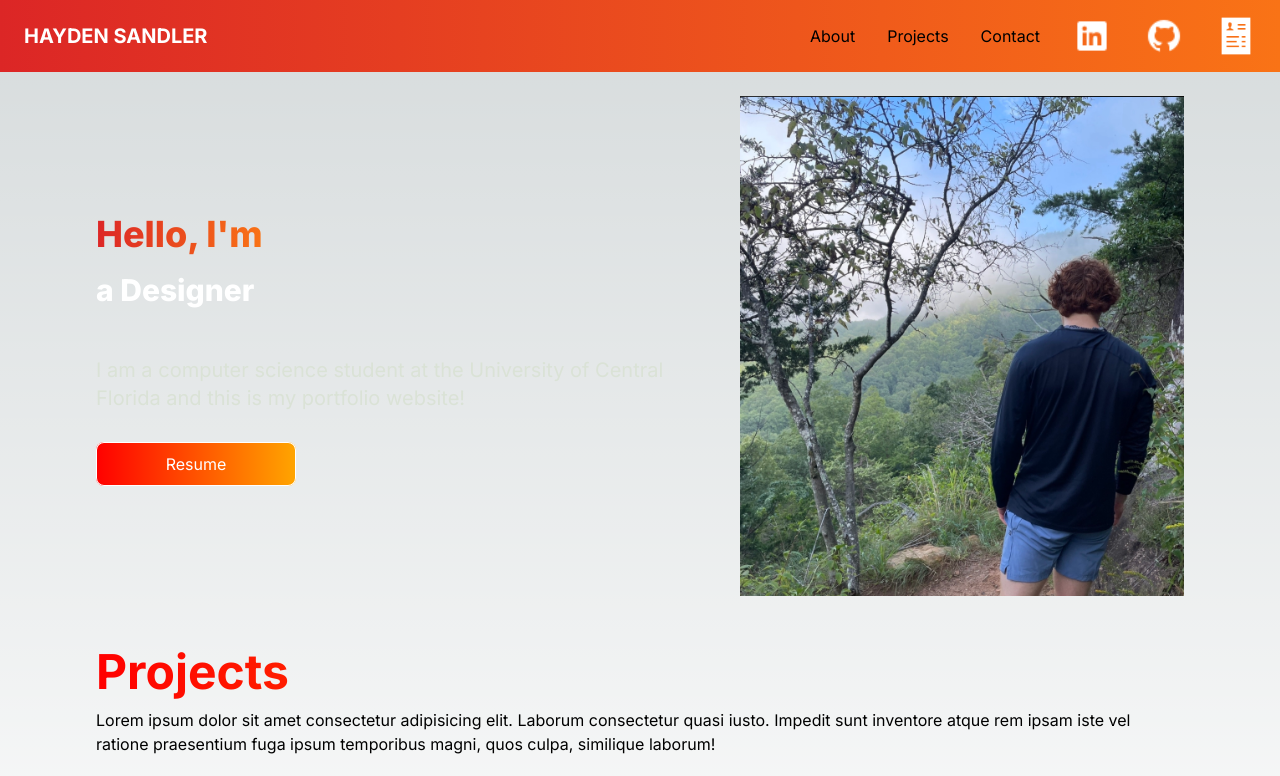
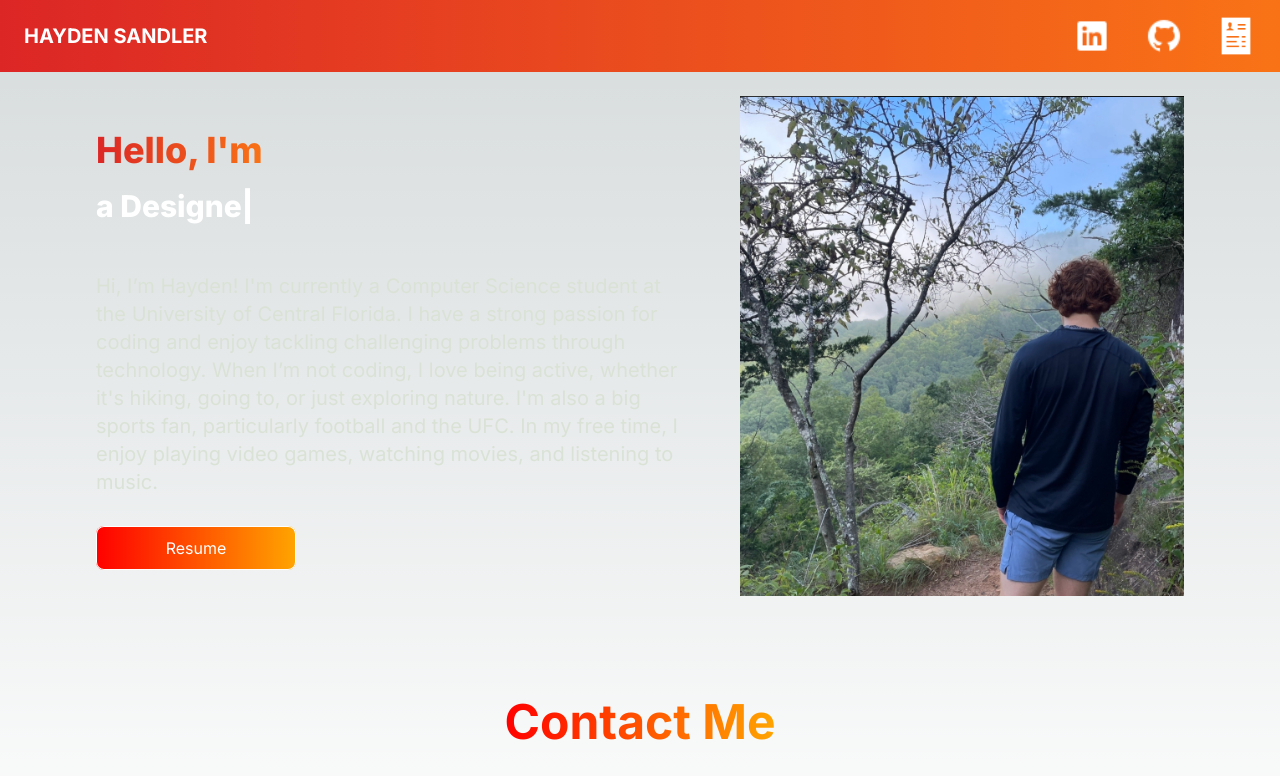
Before and after one commit to s1nno/portfolio, a Next.js app: page / in a window 1280 px wide. Shown: the top 776 px of the page. Built offline with nearby package versions, Linux system fonts and the light colour scheme.

Commit message:
new paragraph

```diff
--- a/app/components/HeroSection.jsx
+++ b/app/components/HeroSection.jsx
@@ -39,10 +39,10 @@ const HeroSection = () => {
             style={{
               paddingTop: "25px",
               paddingBottom: "30px",
+              maxWidth: "600px",
             }}
           >
-            I am a computer science student at the University of Central Florida
-            and this is my portfolio website!
+            Hi, I’m Hayden! I'm currently a Computer Science student at the University of Central Florida. I have a strong passion for coding and enjoy tackling challenging problems through technology. When I’m not coding, I love being active, whether it's hiking, going to, or just exploring nature. I'm also a big sports fan, particularly football and the UFC. In my free time, I enjoy playing video games, watching movies, and listening to music.
           </p>
 
           <button
--- a/app/components/Navbar.jsx
+++ b/app/components/Navbar.jsx
@@ -20,7 +20,7 @@ const Navbar = () => {
           </a>
         </div>
         <div className={`space-x-8 items-center hidden md:flex`}>
-          <a href="#about" className="hover:text-gray-300">
+          {/* <a href="#about" className="hover:text-gray-300">
             About
           </a>
           <a href="#projects" className="hover:text-gray-300">
@@ -28,7 +28,7 @@ const Navbar = () => {
           </a>
           <a href="#contact" className="hover:text-gray-300">
             Contact
-          </a>
+          </a> */}
           <Link
             href="https://www.linkedin.com/in/hayden-sandler-1a98b4235/"
             legacyBehavior
--- a/app/page.js
+++ b/app/page.js
@@ -15,7 +15,7 @@ export default function Home() {
       <main className="flex min-h-screen flex-col items-center justify-between p-24">
         <HeroSection />
         {/* <AboutSection /> */}
-        <Projects />
+        {/* <Projects /> */}
         <Contact />
       </main>
     </>
```
